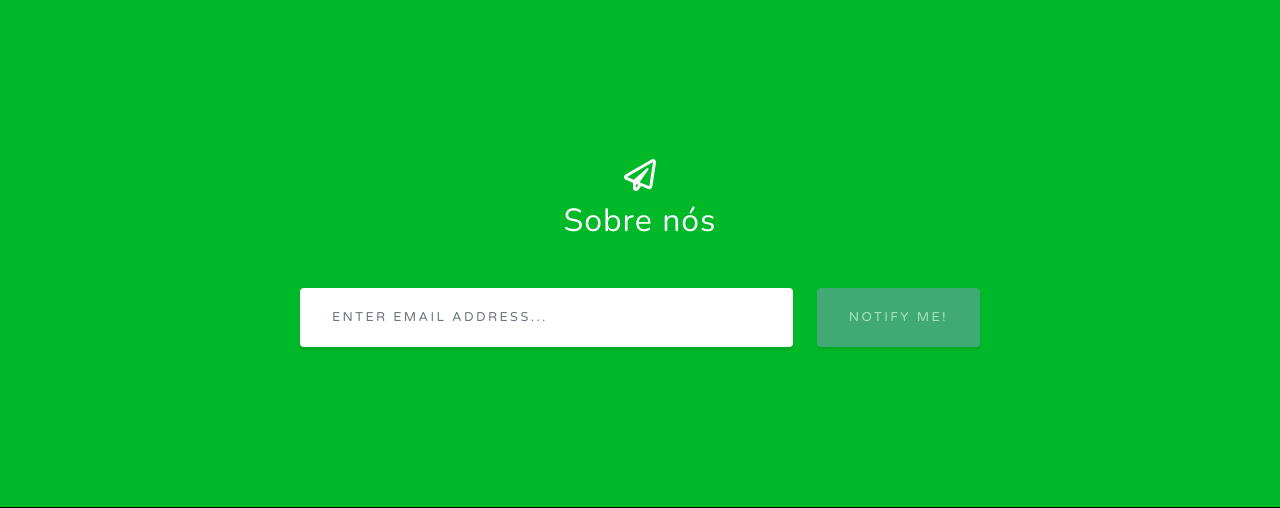
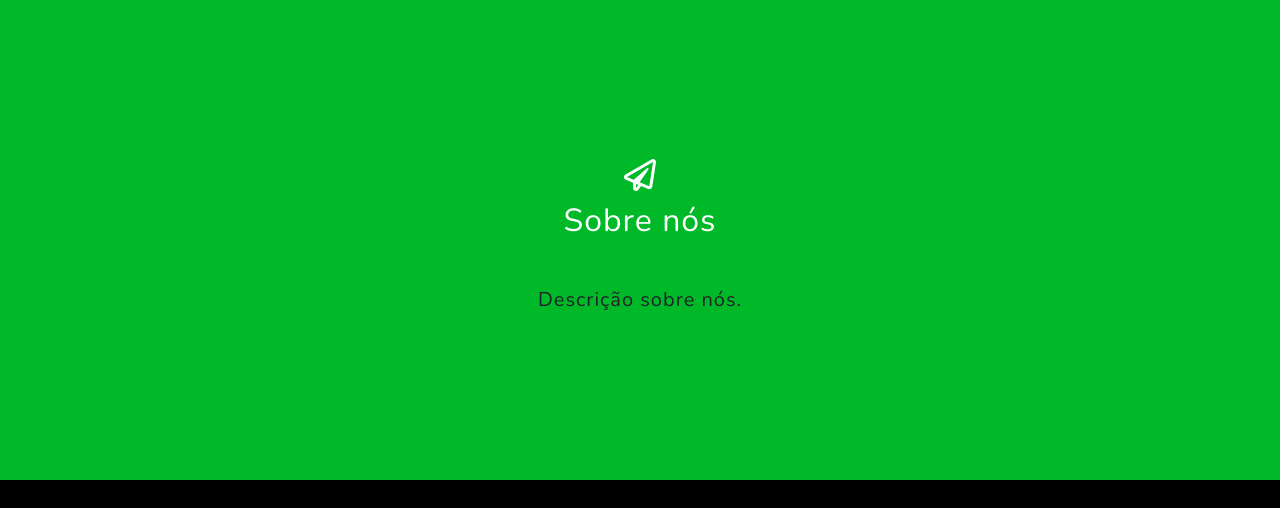
Before and after one commit to DSheridanmt/Safety-Life, a Django app: page / in a window 1280 px wide. Shown: the part 3046-3554 px from the top of the page. Run offline with Django 3.2, Linux system fonts and the light colour scheme; some libraries are stand-ins or nearby versions.

Commit message:
arrumando o sobre nós

```diff
--- a/paginas/templates/index.html
+++ b/paginas/templates/index.html
@@ -124,8 +124,9 @@
                         <form class="form-signup" id="contactForm" data-sb-form-api-token="API_TOKEN">
                             <!-- Email address input-->
                             <div class="row input-group-newsletter">
-                                <div class="col"><input class="form-control" id="emailAddress" type="email" placeholder="Enter email address..." aria-label="Enter email address..." data-sb-validations="required,email" /></div>
-                                <div class="col-auto"><button class="btn btn-primary disabled" id="submitButton" type="submit">Notify Me!</button></div>
+                                <h5>
+                                    Descrição sobre nós.
+                                </h5>
                             </div>
                             <div class="invalid-feedback mt-2" data-sb-feedback="emailAddress:required">An email is required.</div>
                             <div class="invalid-feedback mt-2" data-sb-feedback="emailAddress:email">Email is not valid.</div>
```
